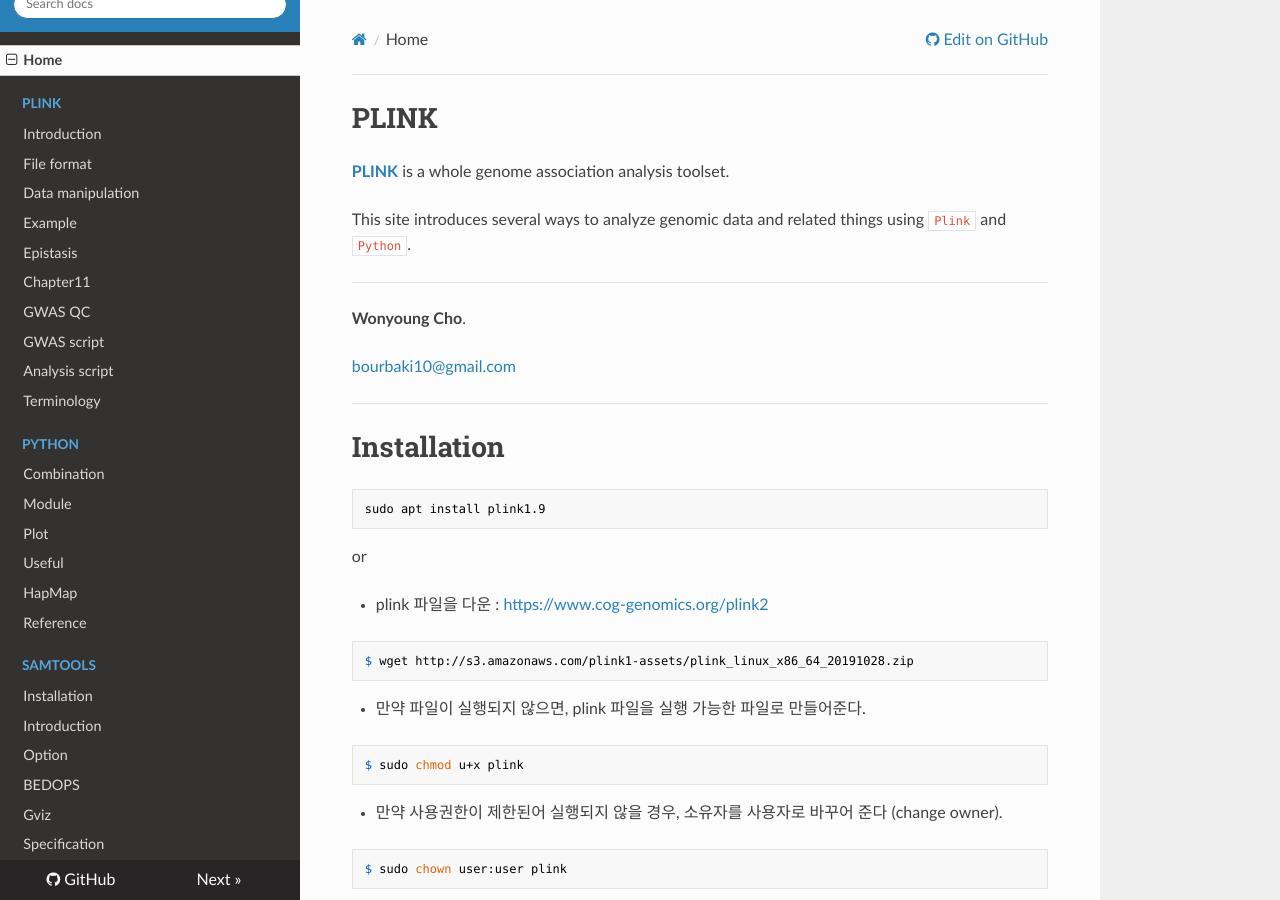
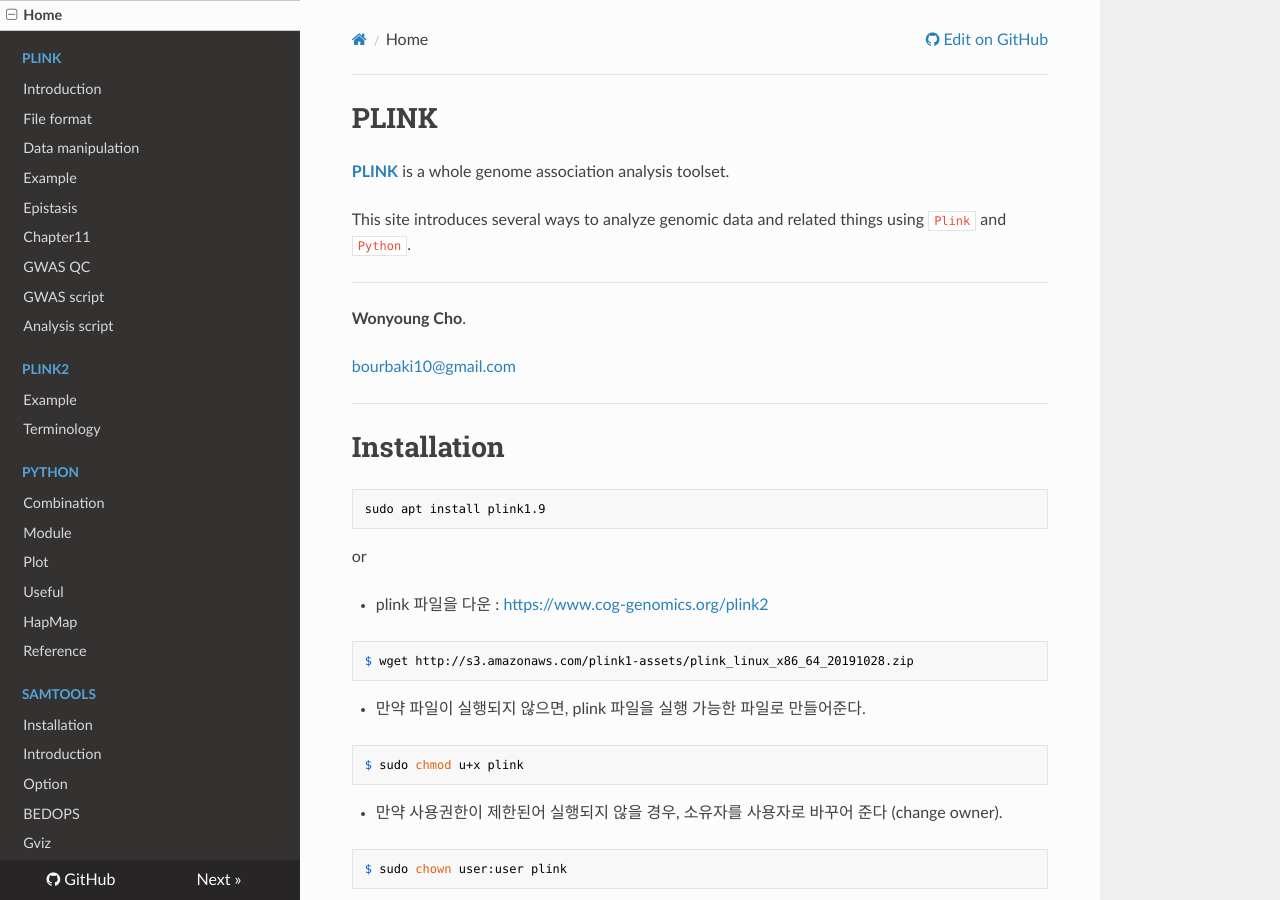
Before and after one commit to WonyoungCho/plink, an MkDocs documentation site: the page built from docs/index.md, in a window 1280 px wide and 900 px high. Built offline with MkDocs 1.6.1, drawn with Linux system fonts in a browser that asks for light colours; nearby versions of some CDN libraries; old or Windows-style settings are respelled for this version of MkDocs.

Commit message:
Update mkdocs.yml

```diff
--- a/mkdocs.yml
+++ b/mkdocs.yml
@@ -18,6 +18,8 @@
     - GWAS QC: 'GWAS.md'
     - GWAS script: 'GWAS_bash.md'
     - Analysis script: 'analysis_bash.md'
+    - Plink2:
+        - 'Example' : 'plink2_ex.md'
     - Terminology: 'terminology.md'
     - Python:
         - 'Combination' : 'python_combo.md'
```
